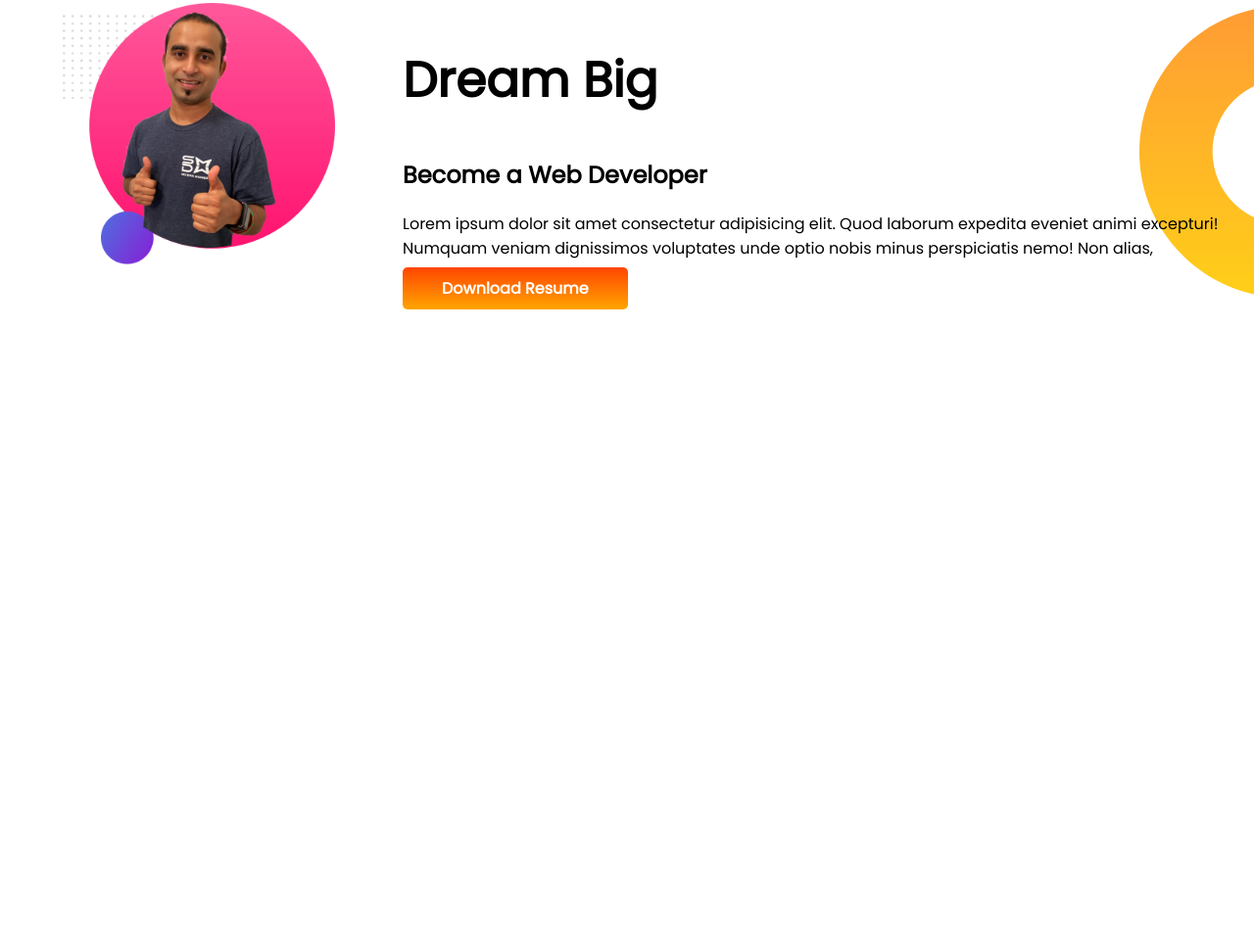
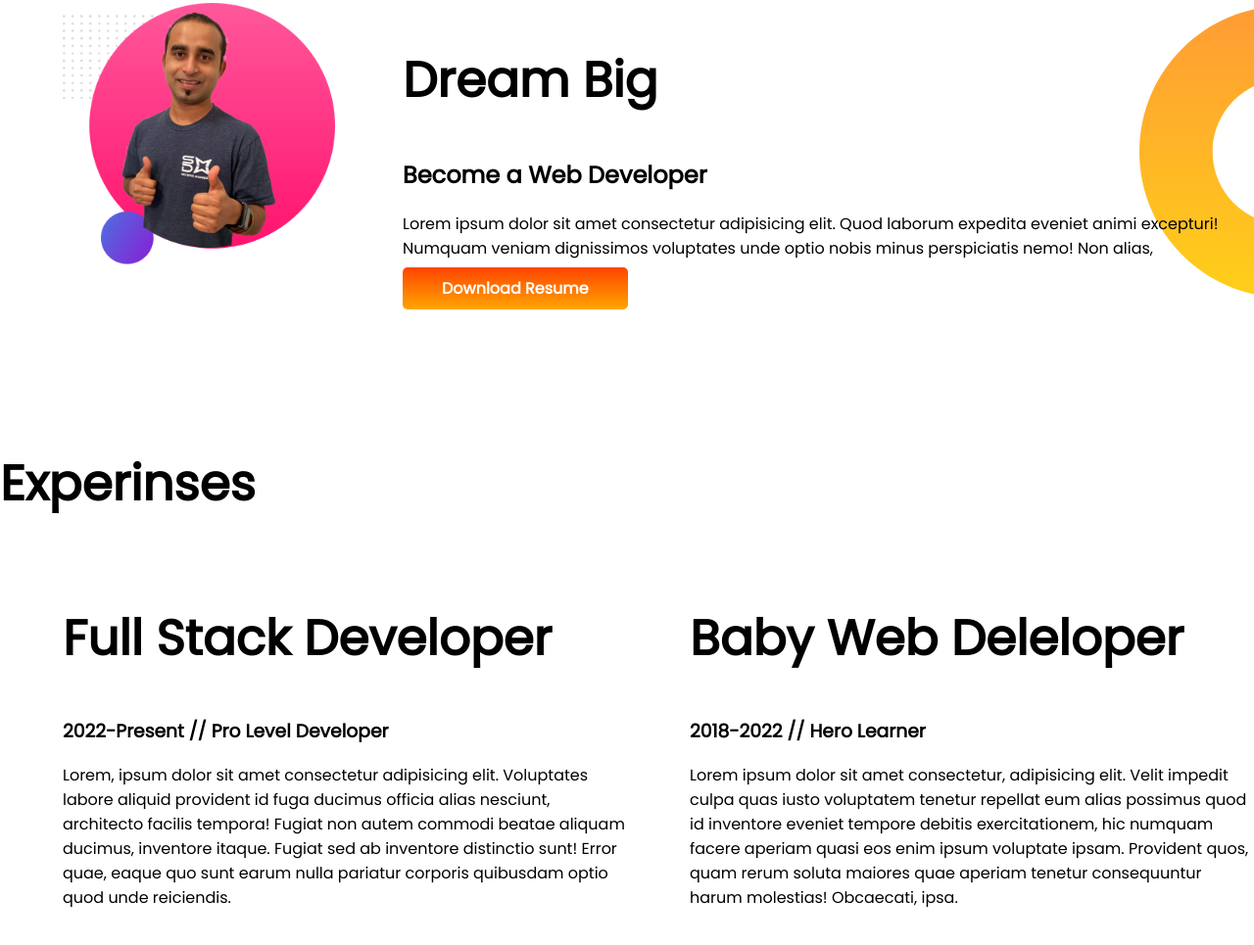
Before and after one commit to safayetbd/developer-portfolio, a plain HTML site: page index.html in a window 1280 px wide. Shown: the part 660-1625 px from the top of the page at 98% size. Before the commit the page ends 1117 px from the top, so only its background shows below. Drawn offline with Linux system fonts and the light colour scheme.

Commit message:
experince added

```diff
--- a/index.html
+++ b/index.html
@@ -14,7 +14,7 @@
     <link rel="stylesheet" href="style.css" />
   </head>
   <body>
-    <section class="banner">
+    <section class="banner flexible-container">
       <div class="half-width">
         <h1>Welcome To</h1>
         <h1><span class="name">Md. Safayet</span> World!</h1>
@@ -37,7 +37,7 @@
       </div>
     </section>
 
-    <section class="dream-big">
+    <section class="dream-big flexible-container">
       <div class="half-width">
         <img src="images/jhankar2.png" alt="" />
       </div>
@@ -53,5 +53,35 @@
         <a class="button" target="_blank" href="">Download Resume</a>
       </div>
     </section>
+
+    <section class="expirence">
+      <h1>Experinses</h1>
+      <div class="flexible-container">
+        <div class="half-width">
+          <h1>Full Stack Developer</h1>
+          <h3>2022-Present // Pro Level Developer</h3>
+          <p>
+            Lorem, ipsum dolor sit amet consectetur adipisicing elit. Voluptates
+            labore aliquid provident id fuga ducimus officia alias nesciunt,
+            architecto facilis tempora! Fugiat non autem commodi beatae aliquam
+            ducimus, inventore itaque. Fugiat sed ab inventore distinctio sunt!
+            Error quae, eaque quo sunt earum nulla pariatur corporis quibusdam
+            optio quod unde reiciendis.
+          </p>
+        </div>
+        <div class="half-width">
+          <h1>Baby Web Deleloper</h1>
+          <h3>2018-2022 // Hero Learner</h3>
+          <p>
+            Lorem ipsum dolor sit amet consectetur, adipisicing elit. Velit
+            impedit culpa quas iusto voluptatem tenetur repellat eum alias
+            possimus quod id inventore eveniet tempore debitis exercitationem,
+            hic numquam facere aperiam quasi eos enim ipsum voluptate ipsam.
+            Provident quos, quam rerum soluta maiores quae aperiam tenetur
+            consequuntur harum molestias! Obcaecati, ipsa.
+          </p>
+        </div>
+      </div>
+    </section>
   </body>
 </html>
--- a/style.css
+++ b/style.css
@@ -8,7 +8,7 @@ h1 {
 .name {
   color: orangered;
 }
-section {
+.flexible-container {
   display: flex;
   margin-bottom: 150px;
 }
```
